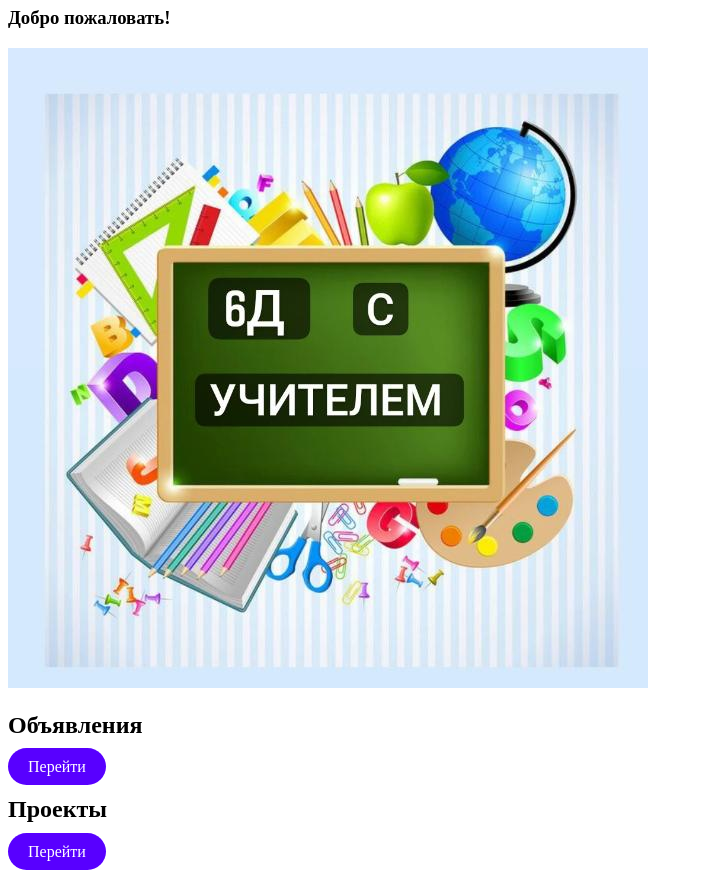
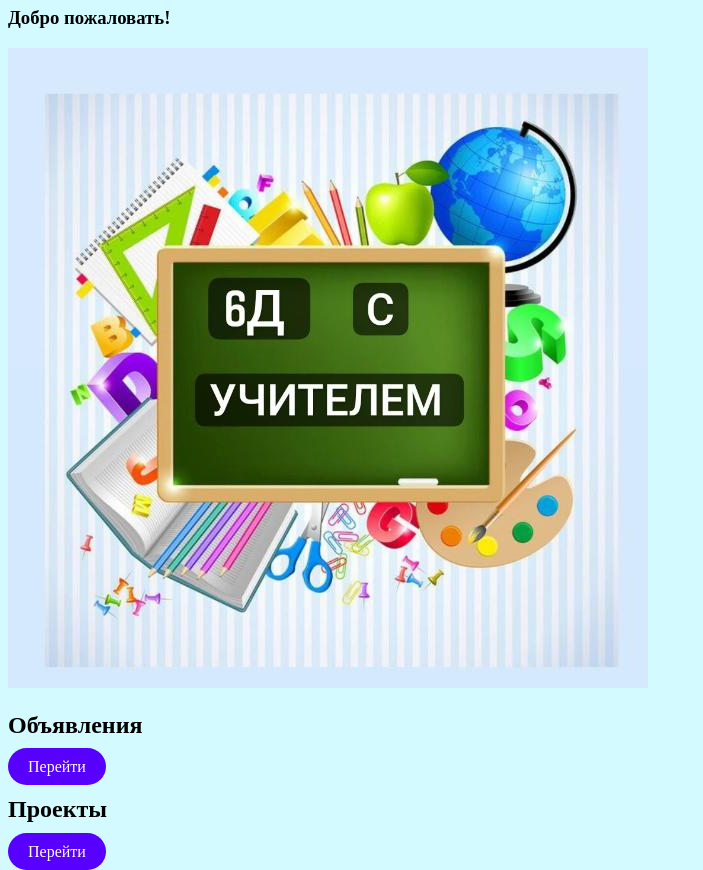
Before and after one commit to IlyaM2308/IlyaM2308.github.io, a plain HTML site: page 6D Class/index.html in a window 1280 px wide. Shown: the part 73-943 px from the top of the page, without its empty margins (0-703 px from the left). Drawn offline with Linux system fonts and the light colour scheme.

Commit message:
Update style.css

```diff
--- a/6D Class/css/style.css
+++ b/6D Class/css/style.css
@@ -11,6 +11,6 @@
     padding: 15px 25px;
 }
 html {
-    background: #d3fafg;
+    background: #d3faff;
     background-size: cover;
 }
```
